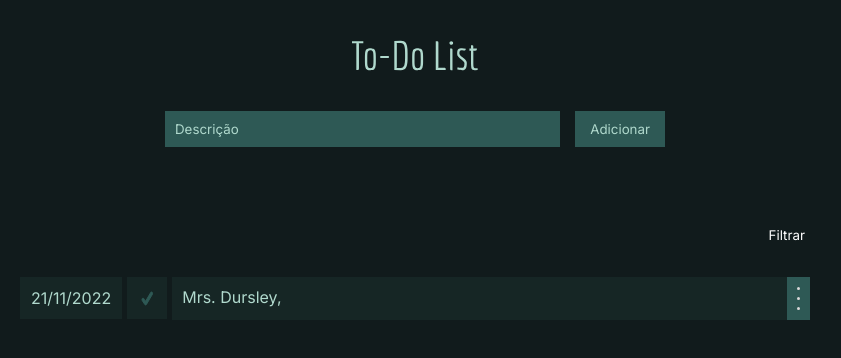
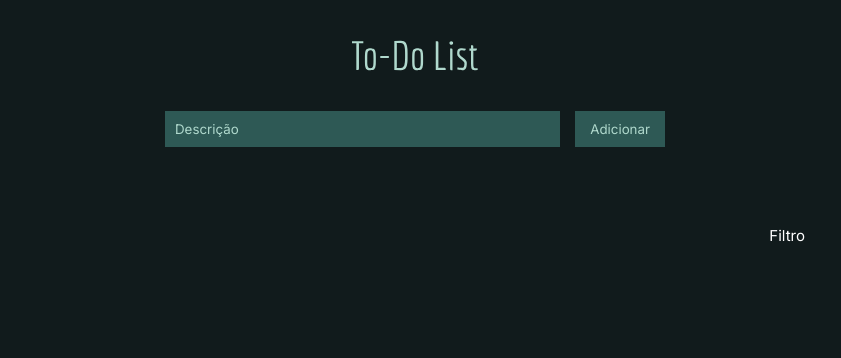
Before and after one commit to vinicius-pereira-souza/Lista-To-Do, a React (Create React App) app: page / in a window 1280 px wide. Shown: the top 358 px of the page, without its empty margins (225-1066 px from the left). Built offline with nearby package versions, Linux system fonts and the light colour scheme.

Commit message:
componente com os botões de filtro criado

```diff
--- a/db.json
+++ b/db.json
@@ -1,14 +1,5 @@
 {
   "lista_itens": [
-    {
-      "descricao": "teste1",
-      "completo": false,
-      "data": {
-        "dia": 1,
-        "mes": 8,
-        "ano": 2022
-      },
-      "id": 1
-    }
+
   ]
 }
--- a/src/App.js
+++ b/src/App.js
@@ -1,23 +1,37 @@
 import './App.css'
+import Container from './components/Container/Container';
 import Form from './components/Form/Form';
 import Logo from './components/Logo/Logo';
 import Filtro from './components/Filtro/Filtro';
-import Container from './components/Container/Container';
-import Item from './components/ItemAdicionada/Item';
 
 function App() {
+
+  function adicionarItem(novoItem) {
+    const dataAdicionado = new Date()
+
+    novoItem.data = {
+      dia: dataAdicionado.getDate(),
+      mes: dataAdicionado.getMonth() + 1,
+      ano: dataAdicionado.getFullYear()
+    }
+    novoItem.completo = false
+
+    fetch('http://localhost:5000/lista_itens', {
+      method: 'POST',
+      headers: {
+        'Content-Type': 'application/json'
+      },
+      body: JSON.stringify(novoItem)
+    })
+  }
 
   return (
     <div>
       <Logo />
-      <Form />
-      <Container customClass="containerMin">
-        <Filtro />
+      <Form handleAdicionar={adicionarItem}/>
+      <Container customClass="flexEnd">
+        <Filtro/>
       </Container>
-      <Container customClass="containerMax">
-        <Item />
-      </Container>
-
     </div>
   );
 }
--- a/src/components/Container/Container.module.css
+++ b/src/components/Container/Container.module.css
@@ -1,15 +1,13 @@
 .container {
-  margin: 0 auto;
-}
-
-.containerMin {
+  margin: 0 auto 20px auto;
   max-width: 800px;
-  height: 40px;
   position: relative;
   margin-bottom: 20px;
 }
 
 
-.containerMax {
-  max-width: 790px;
+.flexEnd {
+  display: flex;
+  align-items: center;
+  justify-content: end;
 }
--- a/src/components/Filtro/Filtro.js
+++ b/src/components/Filtro/Filtro.js
@@ -1,26 +1,23 @@
+import Botao from '../Botao/Botao'
 import style from './Filtro.module.css'
-import Botao from './../Botao/Botao';
 import { useState } from 'react';
 
 function Filtro() {
-  const [ aberto, setAberto ] = useState(false)
 
-  function handleAbrirBtnsFiltro() {
-    setAberto(!aberto)
+  const [ mostrarBtns, setMostrarBtns ] = useState(false)
+
+  function handleMostrarBtns() {
+    setMostrarBtns(!mostrarBtns)
   }
 
-  return (
-    <div className={style.container}>
-      <div className={`${style.containerFitros} ${aberto ? style.aberto : style.fechado}`}>
-        <Botao texto="Todos" customClass="filtro"/>
-        <Botao texto="Completos" customClass="filtro"/>
-        <Botao texto="Incompletos" customClass="filtro"/>
+  return(
+    <div className={`${style.container}`}>
+      <div className={`${style.btnsContainer} ${mostrarBtns ? style.aberto : undefined }`}>
+        <Botao customClass="filtro" texto="Todos" />
+        <Botao customClass="filtro" texto="Completos" />
+        <Botao customClass="filtro" texto="Incompleto" />
       </div>
-      <button
-        onClick={handleAbrirBtnsFiltro}
-        className={style.btnFiltro}>
-          Filtrar
-      </button>
+      <button onClick={handleMostrarBtns}>Filtro</button>
     </div>
   )
 }
--- a/src/components/Filtro/Filtro.module.css
+++ b/src/components/Filtro/Filtro.module.css
@@ -1,36 +1,34 @@
 .container {
   display: flex;
   align-items: center;
-  gap: 10px;
-  position: absolute;
-  right: 0;
 }
 
-.btnFiltro {
-  color: #fff;
-  border: none;
-  background-color: transparent;
-  padding: 10px;
-}
-
-.btnFiltro:hover {
-  cursor: pointer;
-}
-
-.containerFitros {
+.btnsContainer {
+  max-width: 0;
   display: flex;
   align-items: center;
   gap: 5px;
   overflow-x: hidden;
+  transition: 0.3s;
 }
 
-.containerFitros.aberto {
-  max-width: 255px;
+.btnsContainer.aberto {
+  max-width: 250px;
   transition: 0.3s;
-  overflow-x: hidden;
+
 }
 
-.containerFitros.fechado {
-  max-width: 0;
+.container > button {
+  border: none;
+  background-color: transparent;
+  color: #fff;
+  font-size: 15px;
+  padding: 8px 10px;
   transition: 0.3s;
 }
+
+.container > button:hover {
+  transition: 0.3s;
+  cursor: pointer;
+  color: #d8d8d8;
+}
--- a/src/components/Form/Form.js
+++ b/src/components/Form/Form.js
@@ -2,7 +2,7 @@ import style from './Form.module.css'
 import { useState } from 'react';
 import Botao from './../Botao/Botao';
 
-function Form() {
+function Form({handleAdicionar}) {
   const [ item, setItem ] = useState({})
   const [ erroMsg, setErroMsg ] = useState(false)
 
@@ -14,7 +14,7 @@ function Form() {
     e.preventDefault()
 
     if(item.descricao) {
-      console.log(item.descricao)
+      handleAdicionar(item)
       item.descricao = ''
       setErroMsg(false)
     } else {
@@ -28,9 +28,9 @@ function Form() {
         name="descricao"
         id="descricao"
         placeholder="Descrição"
-        value={item.descricao}
+        value={item.descricao ? item.descricao : '' }
         onChange={handleChange}
-        className={erroMsg && style.erro}
+        className={erroMsg ? style.erro : undefined}
       />
       {erroMsg && <label>O campo não pode estar vazio</label>}
       <Botao texto="Adicionar" acao={handleSubmit} customClass="adicionar"/>
--- a/src/components/ItemAdicionada/Item.js
+++ /dev/null
@@ -1,51 +0,0 @@
-import style from './Item.module.css'
-import Botao from '../Botao/Botao'
-import iconExcluir from '../../imgs/icon-delete.svg'
-import iconEditar from '../../imgs/icon-edit.svg'
-import iconCheck from '../../imgs/icon-complete.svg'
-import iconInCheck from '../../imgs/icone-desmarcado.svg'
-import { useState } from 'react';
-
-function Item() {
-  const [ mostrarBtns, setMostrarbtns ] = useState(false)
-  const [ confirmar, setConfirmar ] = useState(false)
-
-  function handleMostrarBtns() {
-    setMostrarbtns(!mostrarBtns)
-  }
-
-  function handleConfirmar() {
-    setConfirmar(!confirmar)
-  }
-
-  return(
-    <div className={style.container}>
-      <div className={style.data}>
-        <span>
-          <span>21 </span>/
-          <span> 11 </span>/
-          <span> 2022</span>
-        </span>
-      </div>
-      <button className={style.check} onClick={handleConfirmar}>
-        {confirmar ? <img src={iconCheck} alt="" /> : <img src={iconInCheck} alt="" />}
-      </button>
-      <div className={style.conteudo}>
-        <p>
-         Mrs. Dursley,
-        </p>
-      </div>
-      <button className={style.mostrarBtns} onClick={handleMostrarBtns}>
-        <span></span>
-        <span></span>
-        <span></span>
-      </button>
-      <div className={`${style.btns} ${mostrarBtns ? style.aberto : style.fechado}`}>
-        <Botao texto="Editar" icone={iconEditar} customClass="editar"/>
-        <Botao texto="Excluir" icone={iconExcluir} customClass="excluir"/>
-      </div>
-    </div>
-  )
-}
-
-export default Item
--- a/src/components/ItemAdicionada/Item.module.css
+++ /dev/null
@@ -1,81 +0,0 @@
-.container {
-  width: 100%;
-  display: flex;
-  margin-bottom: 5px;
-}
-
-.data {
-  max-width: min-content;
-  height: fit-content;
-  padding: 11px;
-  background-color: #162625;
-}
-
-.data > span {
-  max-width: min-content;
-  display: flex;
-  align-items: center;
-}
-
-.check {
-  width: 40px;
-  height: 42px;
-  border: none;
-  padding: 10px;
-  background-color: #162625;
-  display: flex;
-  align-items: center;
-  justify-content: center;
-  margin: 0 5px;
-}
-
-.check:hover {cursor: pointer;}
-
-.check img {
-  max-width: 100%;
-  display: block;
-}
-
-.conteudo {
-  flex: 1 0 auto;
-  padding: 10px;
-  background-color: #162625;
-}
-
-.mostrarBtns {
-  height: fit-content;
-  padding: 10px;
-  display: flex;
-  align-items: center;
-  justify-content: space-between;
-  flex-direction: column;
-  gap: 7px;
-  border: none;
-  background-color: #2E5955;
-}
-
-.mostrarBtns span {
-  display: block;
-  width: 3px;
-  height: 3px;
-  border-radius: 50%;
-  background-color: #D9D9D9;
-}
-
-.btns {
-  overflow-x: hidden;
-  height: max-content;
-  display: flex;
-  align-items: center;
-  transition: 0.3s;
-}
-
-.btns.aberto {
-  max-width: 171px;
-  transition: 0.3s;
-}
-
-.btns.fechado {
-  max-width: 0;
-  transition: 0.3s;
-}
```
Also changed, not shown: src/components/Item/Item.js (added), src/components/Item/Item.module.css (added).
